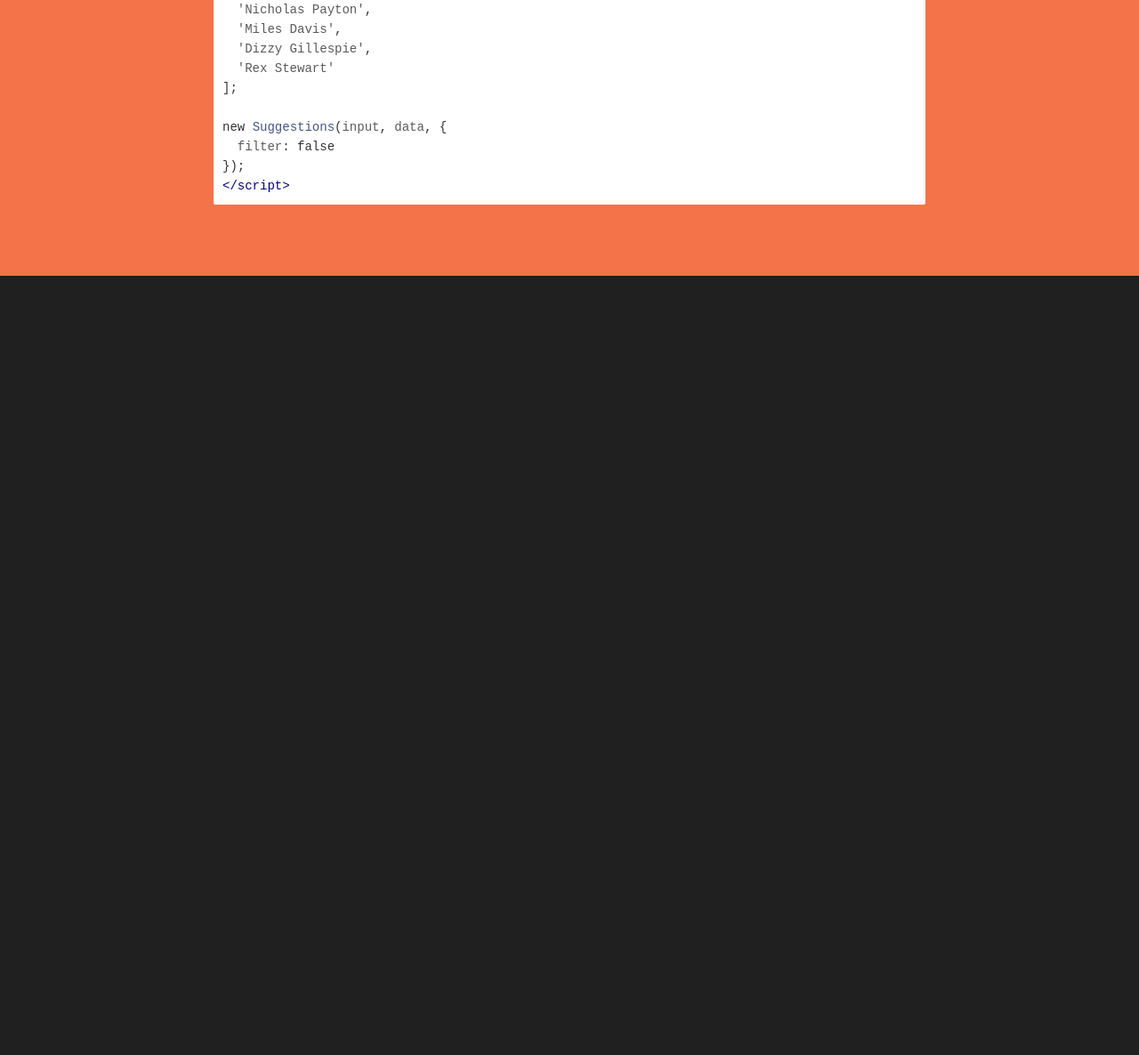
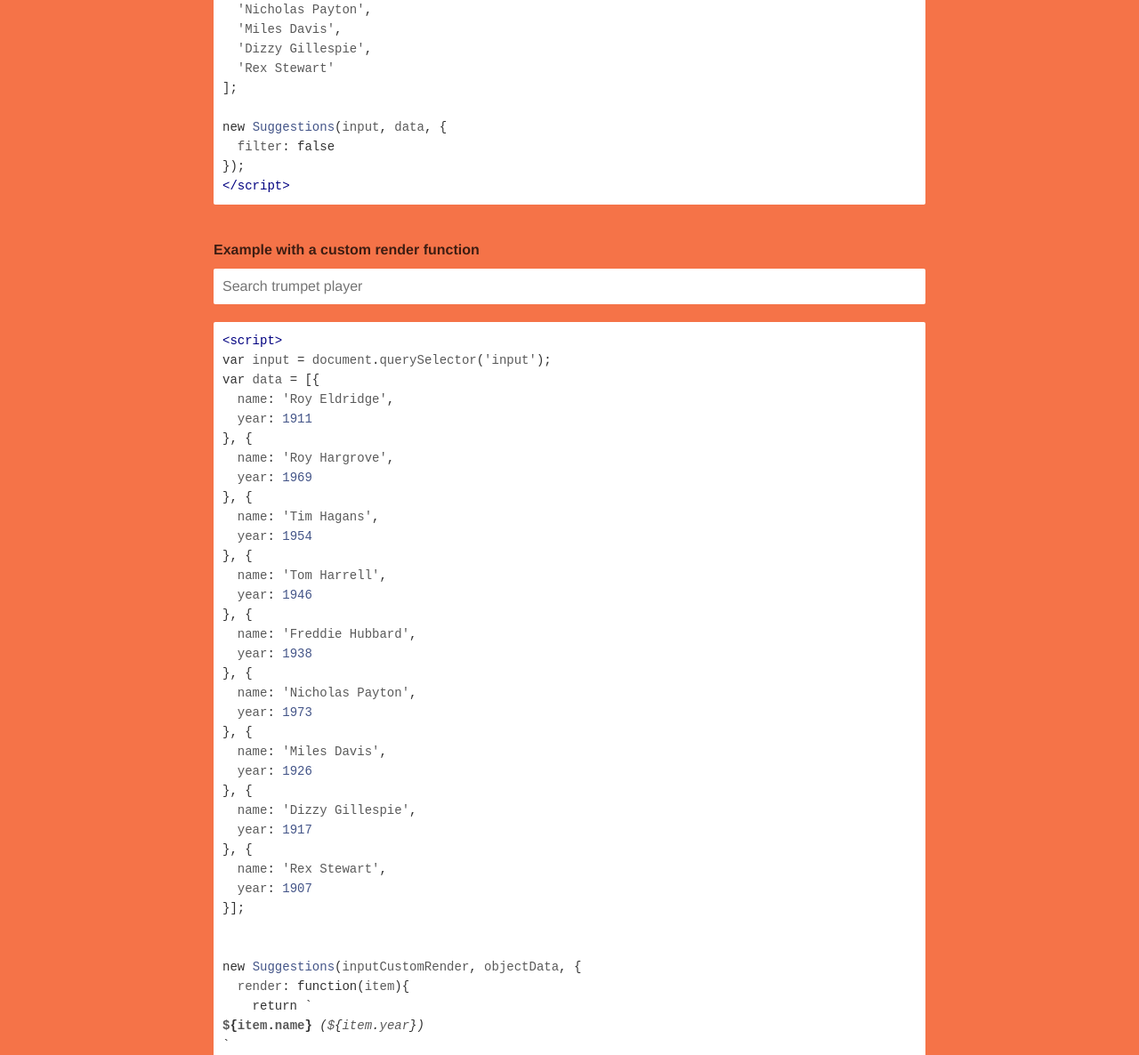
Before and after one commit to tristen/suggestions, a website: page demo/index.html in a window 1280 px wide. Shown: the part 2230-3416 px from the top of the page at 89% size. Before the commit the page ends 2540 px from the top, so only its background shows below. Drawn offline with Linux system fonts and the light colour scheme.

Commit message:
Add custom render to suggestions using options.filter=true

```diff
--- a/demo/index.html
+++ b/demo/index.html
@@ -132,6 +132,55 @@ new Suggestions(input, data, {
 &lt;/script&gt;
 </pre>
 
+<h3>Example with a custom render function</h3>
+<div class='contain space-bottom2'>
+  <input class='js-custom-render-example' type='text' autocomplete='off' placeholder='Search trumpet player' />
+</div>
+
+<pre class='prettyprint space-bottom4'>
+&lt;script&gt;
+var input = document.querySelector('input');
+var data = [{
+  name: 'Roy Eldridge',
+  year: 1911
+}, {
+  name: 'Roy Hargrove',
+  year: 1969
+}, {
+  name: 'Tim Hagans',
+  year: 1954
+}, {
+  name: 'Tom Harrell',
+  year: 1946
+}, {
+  name: 'Freddie Hubbard',
+  year: 1938
+}, {
+  name: 'Nicholas Payton',
+  year: 1973
+}, {
+  name: 'Miles Davis',
+  year: 1926
+}, {
+  name: 'Dizzy Gillespie',
+  year: 1917
+}, {
+  name: 'Rex Stewart',
+  year: 1907
+}];
+
+
+new Suggestions(inputCustomRender, objectData, {
+  render: function(item){
+    return `<div><b>${item.name}</b> <i>(${item.year})</i></div>`
+  },
+  getItemValue: function(item){
+    return item.name
+  }
+});
+&lt;/script&gt;
+</pre>
+
       </div>
 
 
@@ -141,6 +190,7 @@ new Suggestions(input, data, {
       var inputSimple = document.querySelector('.js-simple-example');
       var inputOptions = document.querySelector('.js-example-with-options');
       var inputNoFiltering = document.querySelector('.js-no-filtering-example');
+      var inputCustomRender = document.querySelector('.js-custom-render-example');
 
       var simpleData = [
         'Roy Eldridge',
@@ -198,6 +248,15 @@ new Suggestions(input, data, {
         console.log(typeahead.selected); // Current selected item.
       });
 
+      var customRenderSuggestion = new Suggestions(inputCustomRender, objectData, {
+        render: function(item){
+          return `<div><b>${item.name}</b> <i>(${item.year})</i></div>`
+        },
+        getItemValue: function(item){
+          return item.name
+        }
+      });
+
 
       var analytics=analytics||[];(function(){var e=["identify","track","trackLink","trackForm","trackClick","trackSubmit","page","pageview","ab","alias","ready","group"],t=function(e){return function(){analytics.push([e].concat(Array.prototype.slice.call(arguments,0)))}};for(var n=0;n<e.length;n++)analytics[e[n]]=t(e[n])})(),analytics.load=function(e){var t=document.createElement("script");t.type="text/javascript",t.async=!0,t.src=("https:"===document.location.protocol?"https://":"http://")+"d2dq2ahtl5zl1z.cloudfront.net/analytics.js/v1/"+e+"/analytics.min.js";var n=document.getElementsByTagName("script")[0];n.parentNode.insertBefore(t,n)};
 analytics.load("ppyh4q5xb3");
```
Also changed, not shown: API.md (+1 -0 lines), src/suggestions.js (+45 -29 lines), test/test.js (+66 -1 lines).
